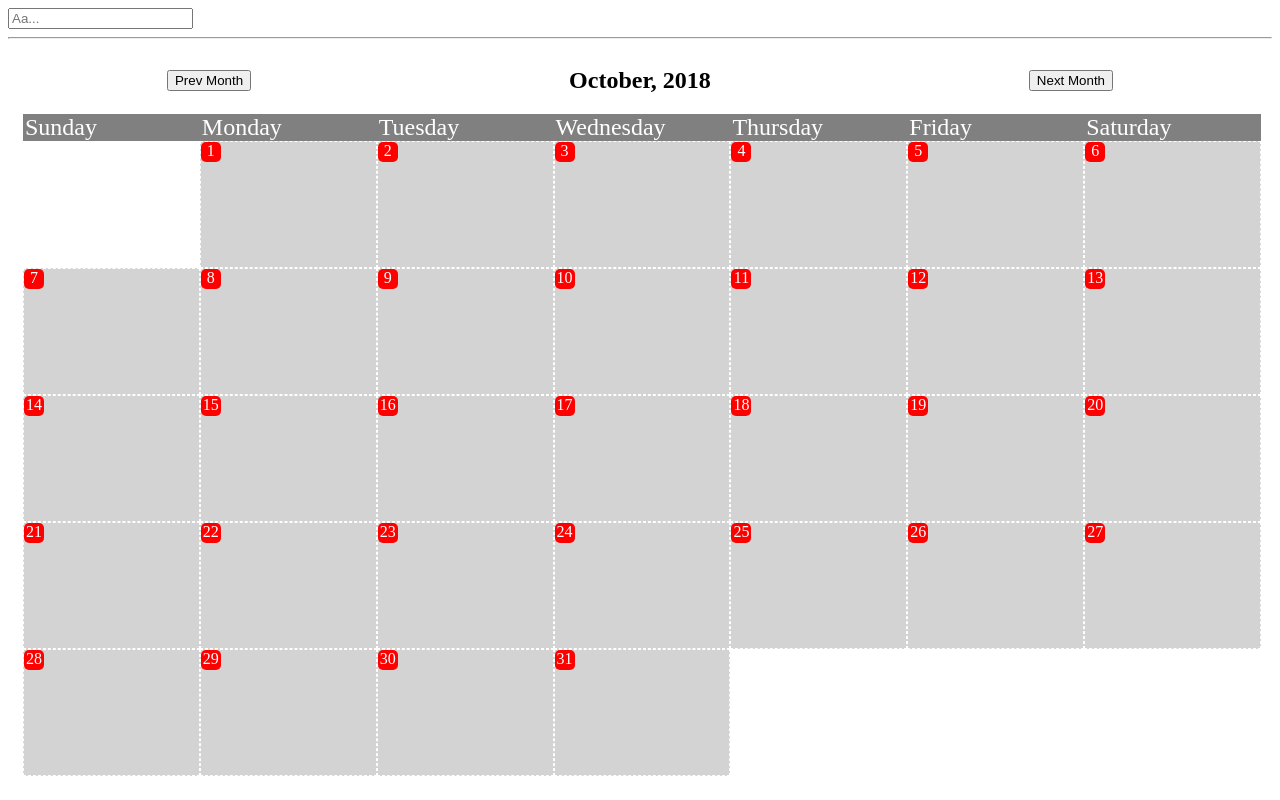
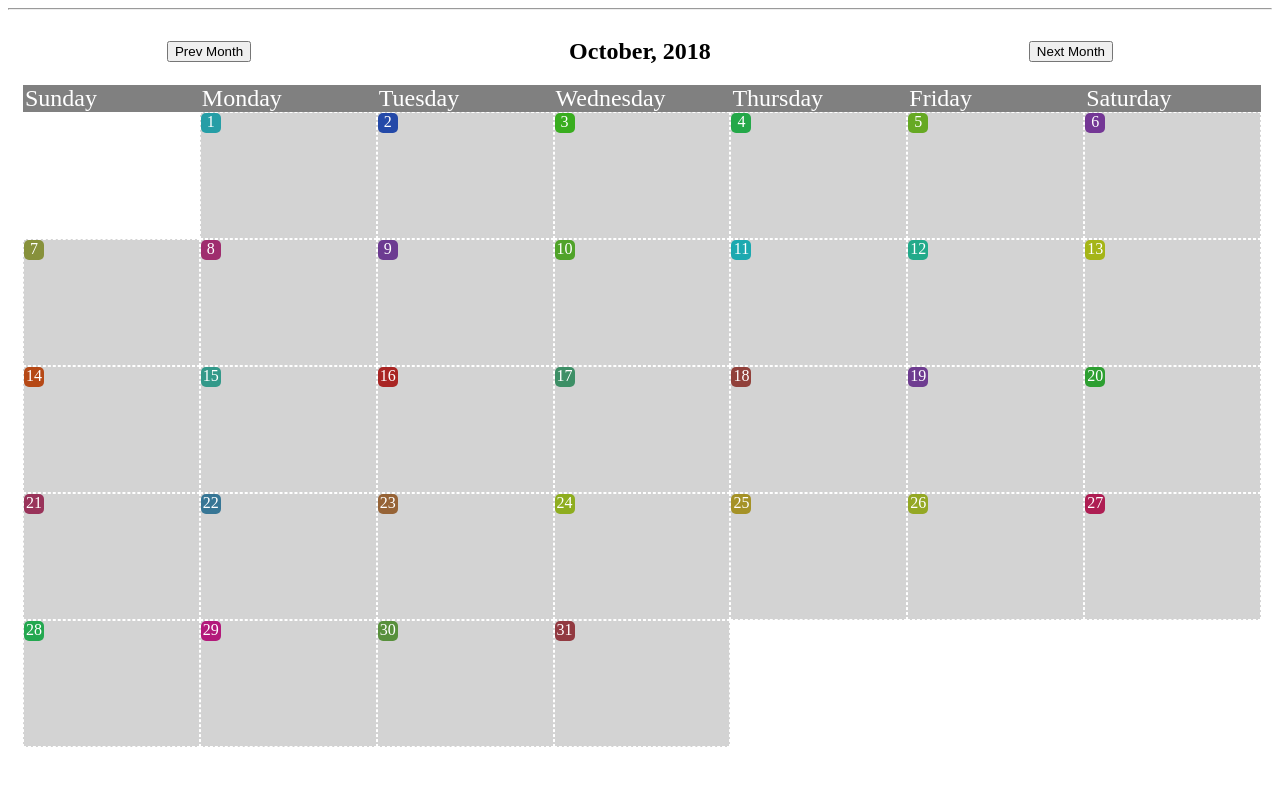
Before and after one commit to astrosquid/mod3-final-project-frontend, a plain HTML site: page calendar_frontend/index.html in a window 1280 px wide. Drawn offline with Linux system fonts and the light colour scheme; no server answers.

Commit message:
Random colors on cal numbers.

```diff
--- a/calendar_frontend/index.html
+++ b/calendar_frontend/index.html
@@ -12,11 +12,11 @@
   </head>
 
   <body>
-    <div id="text-container">
+    <!-- <div id="text-container">
       <form action="">
         <input type="text" placeholder="Aa..."></input>
       </form>
-    </div>
+    </div> -->
     <div id="date-detail-container">
 
     </div>
--- a/calendar_frontend/src/index.css
+++ b/calendar_frontend/src/index.css
@@ -41,7 +41,7 @@ div.date:hover {
 }
 
 div.date-num {
-  background-color: red;
+  /* background-color: red; */
   color: white;
   border-radius: 25%;
   display: inline-block;
--- a/calendar_frontend/src/index.js
+++ b/calendar_frontend/src/index.js
@@ -8,6 +8,7 @@ document.addEventListener('DOMContentLoaded', () => {
   downloadCalendarEvents()
   setWeekdaysOnCalendar()
   initCalendar()
+  setListenerOnCustomCal()
   setListenerOnMonthBtns()
 })
 
@@ -31,7 +32,6 @@ function initCalendar() {
   removeDateNums()
   resetCalendarAttributes()
   populateCalendarWithDays()
-  setListenerOnCustomCal()
 }
 
 function removeDateNums() {
@@ -85,6 +85,8 @@ function populateCalendarWithDays() {
       const numDiv = document.createElement('div')
       numDiv.setAttribute('date-num', currentDate)
       numDiv.className = 'date-num'
+      const color = makeRandomColor()
+      numDiv.style.backgroundColor = color
       const span = document.createElement('span')
       span.innerText = currentDate
       numDiv.appendChild(span)
@@ -97,6 +99,13 @@ function populateCalendarWithDays() {
       date.setAttribute('style', 'background-color: white;')
     }
   })
+}
+
+function makeRandomColor() {
+  const hue = Math.floor(Math.random() * Math.floor(359))
+  const sat = Math.floor(Math.random() * Math.floor(40)) + 40
+  const lit = 40
+  return `hsl(${hue},${sat}%,${lit}%)`
 }
 
 function getWeekdayFromNumber(attributeNumber) {
```
